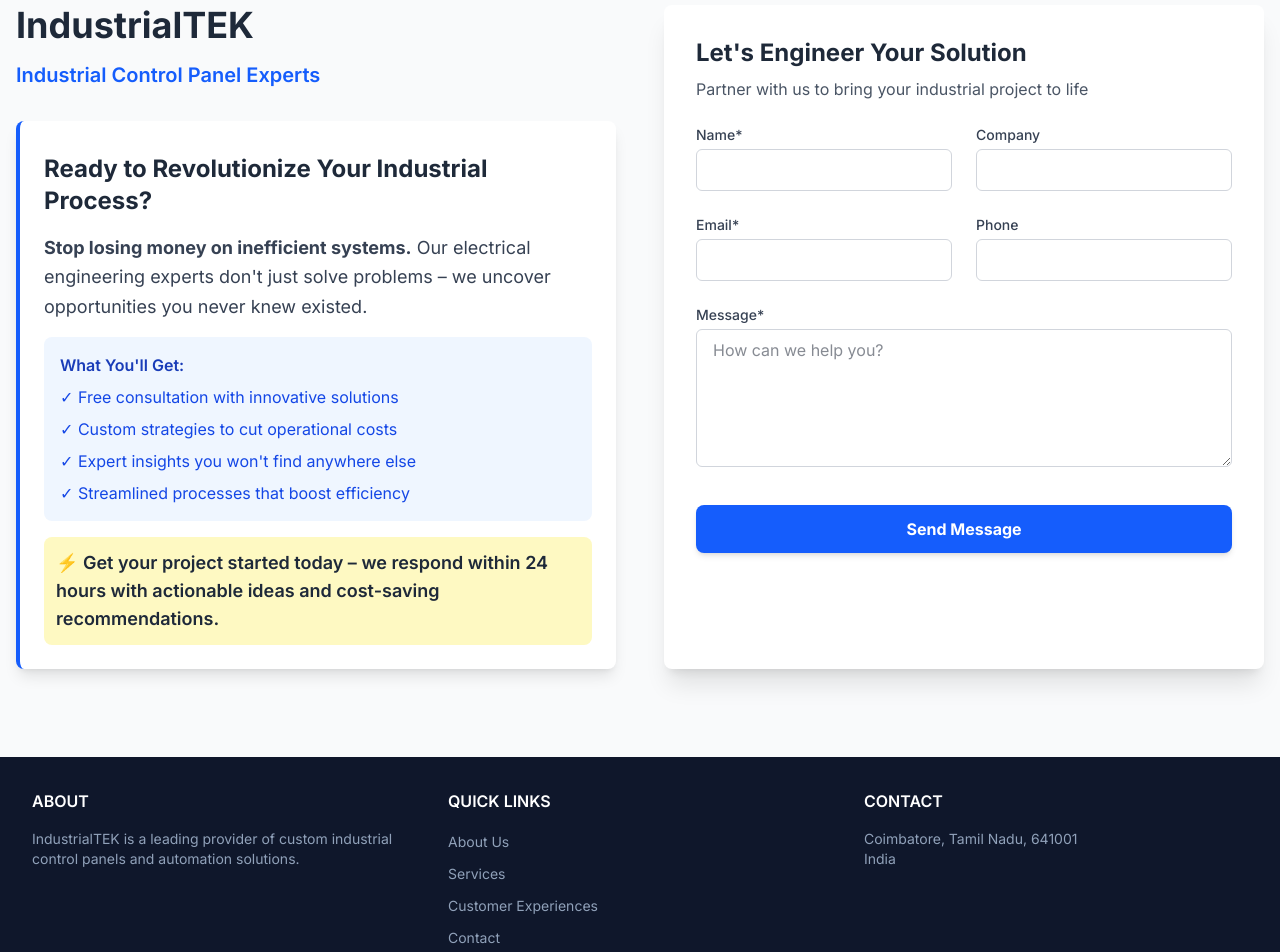
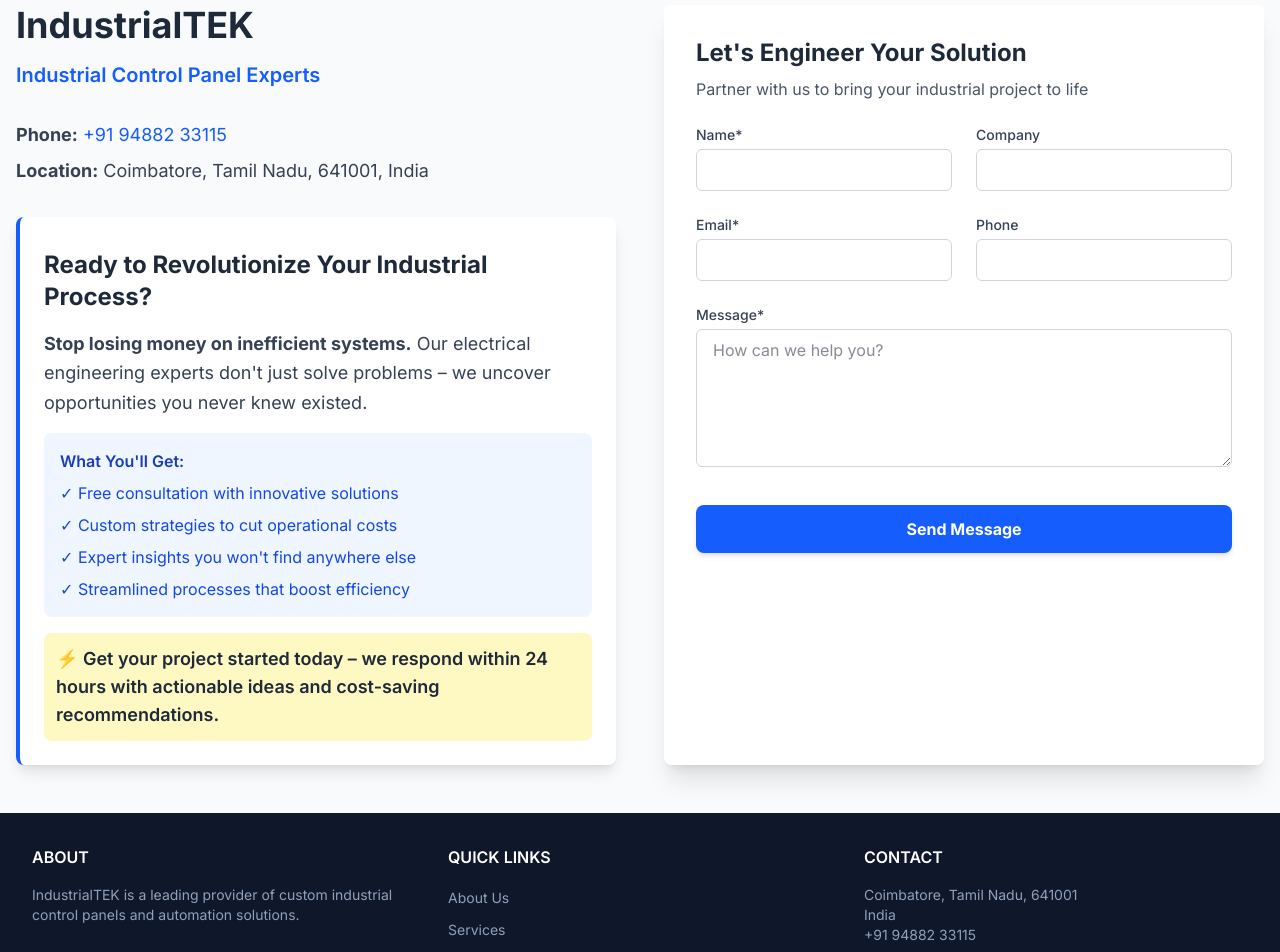
Before and after one commit to Ranjit174/Chapter1, a Next.js app: page /contact-us in a window 1280 px wide. Shown: the part 120-1072 px from the top of the page. Built offline with nearby package versions, Linux system fonts and the light colour scheme; no server answers.

Commit message:
Merged remote repository

```diff
--- a/src/app/about-us/page.tsx
+++ b/src/app/about-us/page.tsx
@@ -326,6 +326,9 @@
                   <div className="w-2 h-2 bg-blue-300 rounded-full"></div>
                   <span className="text-blue-100">Transparent pricing and timeline</span>
                 </div>
+                 <div className="flex items-center space-x-3 pt-4">
+                  <span className="text-blue-100 font-bold">Call us: <a href="tel:+919488233115" className="hover:underline">+91 94882 33115</a></span>
+                </div>
               </div>
             </div>
           </div>
--- a/src/app/contact-us/page.tsx
+++ b/src/app/contact-us/page.tsx
@@ -18,6 +18,10 @@
             <div>
               <h1 className="text-4xl font-bold text-gray-800 mb-4">IndustrialTEK</h1>
               <p className="text-xl text-blue-600 font-semibold mb-8">Industrial Control Panel Experts</p>
+              <div className="text-lg text-gray-700 space-y-2">
+                <p><strong>Phone:</strong> <a href="tel:+919488233115" className="text-blue-600 hover:underline">+91 94882 33115</a></p>
+                <p><strong>Location:</strong> Coimbatore, Tamil Nadu, 641001, India</p>
+              </div>
 
 
             </div>
--- a/src/app/layout.tsx
+++ b/src/app/layout.tsx
@@ -9,7 +9,7 @@
 
 export const metadata: Metadata = {
   title: "IndustrialTEK | Industrial Automation & Machine Building Solutions",
-  description: "Leading experts in electrical control panels, PLC programming, special purpose machines (SPM), CNC retrofitting, and industrial software solutions in Coimbatore, India.",
+  description: "Leading experts in electrical control panels, PLC programming, special purpose machines (SPM), CNC retrofitting, and industrial software solutions in Coimbatore, India. Contact us at +91 94882 33115.",
 };
 
 export default function RootLayout({
--- a/src/components/Footer.tsx
+++ b/src/components/Footer.tsx
@@ -30,6 +30,11 @@
             <address className="not-italic text-slate-400 text-sm">
               <p>Coimbatore, Tamil Nadu, 641001</p>
               <p>India</p>
+              <p>
+                <a href="tel:+919488233115" className="hover:text-white transition-colors">
+                  +91 94882 33115
+                </a>
+              </p>
             </address>
           </div>
         </div>
```
